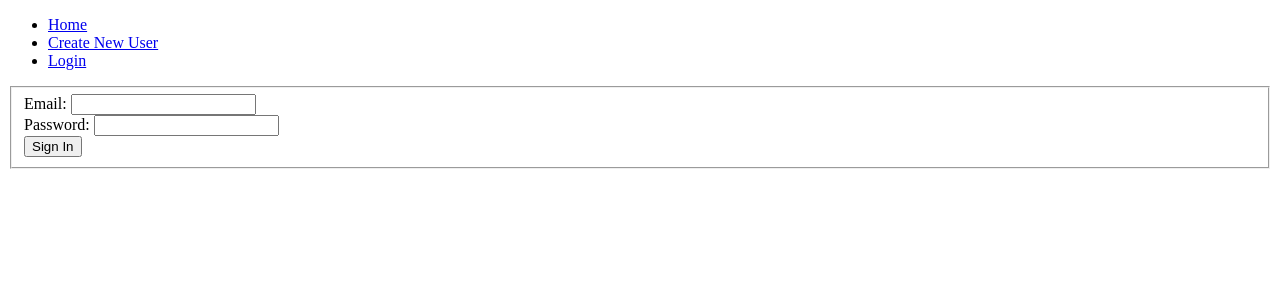
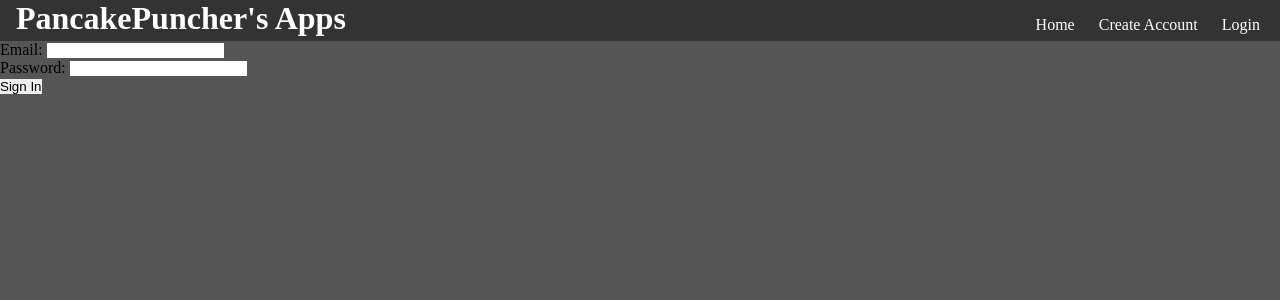
Before and after one commit to PancakePuncher/CodeAnywhereFastAPIViteApp, a React (Vite) app in the folder frontend-reactjs-vite/: page / in a window 1280 px wide. Shown: the top 300 px of the page. Built offline with nearby package versions, Linux system fonts and the light colour scheme; no server answers.

Commit message:
Added Basic Navigation Bar

```diff
--- /dev/null
+++ b/frontend-reactjs-vite/src/components/navbar/navbar.css
@@ -0,0 +1,36 @@
+.nav {
+    background-color: #333333;
+    color: white;
+    display: flex;
+    justify-content: space-between;
+    align-items: center;
+    gap: 2rem;
+    padding: 0 1rem;
+}
+
+.site-title {
+    font-size: 2rem;
+    color: inherit;
+    padding: 0 0 .25rem 0;
+}
+
+.nav ul {
+    padding: 0;
+    margin: 0;
+    list-style: none;
+    display: flex;
+    gap: 1rem;
+}
+
+.Nav-Link {
+    color: white;
+    text-decoration: none;
+    height: 100%;
+    display: flex;
+    align-items: center;
+    padding: .25rem;
+}
+
+.Nav-Link:hover {
+    background-color: #777777;
+}
--- a/frontend-reactjs-vite/src/components/navbar/navbar.jsx
+++ b/frontend-reactjs-vite/src/components/navbar/navbar.jsx
@@ -1,24 +1,66 @@
-import { useEffect, useState } from "react";
-import { Link } from "react-router-dom";
+import { Link, NavLink } from "react-router-dom";
 import { useAuth } from "../utils/useAuth";
+import "./navbar.css";
 
 export default function Nav() {
+
+    let activeStyle = {
+        backgroundColor: "#555555",
+    }
 
     const { authed, logout } = useAuth()
 
     return (
-        <nav>
+        <nav className="nav">
+            <h1 className="site-title">
+                PancakePuncher's Apps
+            </h1>
             <ul>
                 <li>
-                    <Link to="/home">Home</Link>
+                    <NavLink
+                        className = "Nav-Link"
+                        to="/home"
+                        style={({ isActive }) =>
+                        isActive ? activeStyle : undefined
+                        }
+                    >
+                    Home
+                    </NavLink>
                 </li>
-                <li>
-                    <Link to="/create">Create New User</Link>
+                {authed ? null
+                : <li>
+                    <NavLink
+                        className = "Nav-Link"
+                        to="/create"
+                        style={({ isActive }) =>
+                        isActive ? activeStyle : undefined
+                        }
+                    >
+                    Create Account
+                    </NavLink>
                 </li>
+                }
                 <li>
                 {authed
-                ? <Link to="/login" onClick={ logout() }>Logout</Link>
-                : <Link to="/login">Login</Link>
+                    ? <NavLink
+                        className = "Nav-Link"
+                        to="/login"
+                        onClick={ logout() }
+                        style={({ isActive }) =>
+                        isActive ? activeStyle : undefined
+                        }
+                    >
+                    Logout
+                    </NavLink>
+                    : <NavLink
+                        className = "Nav-Link"
+                        to="/login"
+                        style={({ isActive }) =>
+                        isActive ? activeStyle : undefined
+                        }
+                    >
+                    Login
+                    </NavLink>
                 }
                 </li>
             </ul>
--- a/frontend-reactjs-vite/src/components/user_components/create.jsx
+++ b/frontend-reactjs-vite/src/components/user_components/create.jsx
@@ -154,6 +154,7 @@ export default function CreateUserComponent() {
             <div>
                 <label htmlFor="createEmail">Email: </label>
                 <input type="text"
+                name="email"
                 id="createEmail"
                 className="createEmail"
                 value={createEmail}
@@ -163,6 +164,7 @@ export default function CreateUserComponent() {
             <div>
                 <label htmlFor="createUsername">Username: </label>
                 <input type="text"
+                autoComplete="new-username"
                 id="createUsername"
                 className="createUsername"
                 value={createUsername}
@@ -173,6 +175,7 @@ export default function CreateUserComponent() {
             <div>
                 <label htmlFor="createPassword1">Password: </label>
                 <input type="password"
+                autoComplete="new-password"
                 id="createPassword1"
                 className="createPassword1"
                 value={createPassword1}
@@ -183,6 +186,7 @@ export default function CreateUserComponent() {
             <div>
                 <label htmlFor="createPassword2">Verify Password: </label>
                 <input type="password"
+                autoComplete="new-password"
                 id="createPassword2"
                 className="createPassword2"
                 value={createPassword2}
--- a/frontend-reactjs-vite/src/components/user_components/login.jsx
+++ b/frontend-reactjs-vite/src/components/user_components/login.jsx
@@ -41,11 +41,11 @@ export default function LoginComponent() {
                 <fieldset>
                     <div>
                         <label htmlFor="currentEmail">Email: </label>
-                        <input type="text" id="currentEmail" className="currentEmail" value={values.currentEmail} onChange={handleInputChange}></input>
+                        <input type="text" autoComplete="current-email" id="currentEmail" className="currentEmail" value={values.currentEmail} onChange={handleInputChange}></input>
                     </div>
                     <div>
                         <label htmlFor="currentPassword">Password: </label>
-                        <input type="password" id="currentPassword" className="currentPassword" value={values.currentPassword} onChange={handleInputChange}></input>
+                        <input type="password" autoComplete="current-password" id="currentPassword" className="currentPassword" value={values.currentPassword} onChange={handleInputChange}></input>
                     </div>
                     <button type="button" onClick={sendLoginCredentials}>Sign In</button>
                 </fieldset>
--- /dev/null
+++ b/frontend-reactjs-vite/src/main.css
@@ -0,0 +1,10 @@
+*
+    {
+    margin: 0;
+    padding: 0;
+    border: 0;
+}
+
+body {
+    background-color: #555555;
+}
--- a/frontend-reactjs-vite/src/main.jsx
+++ b/frontend-reactjs-vite/src/main.jsx
@@ -2,6 +2,7 @@ import React from 'react'
 import ReactDOM from 'react-dom/client'
 import { BrowserRouter } from 'react-router-dom'
 import App from './App'
+import "./main.css";
 
 ReactDOM.createRoot(document.getElementById('root')).render(
         <BrowserRouter>
```
Also changed, not shown: 1 other file (tests, documents, lock files or other folders).
